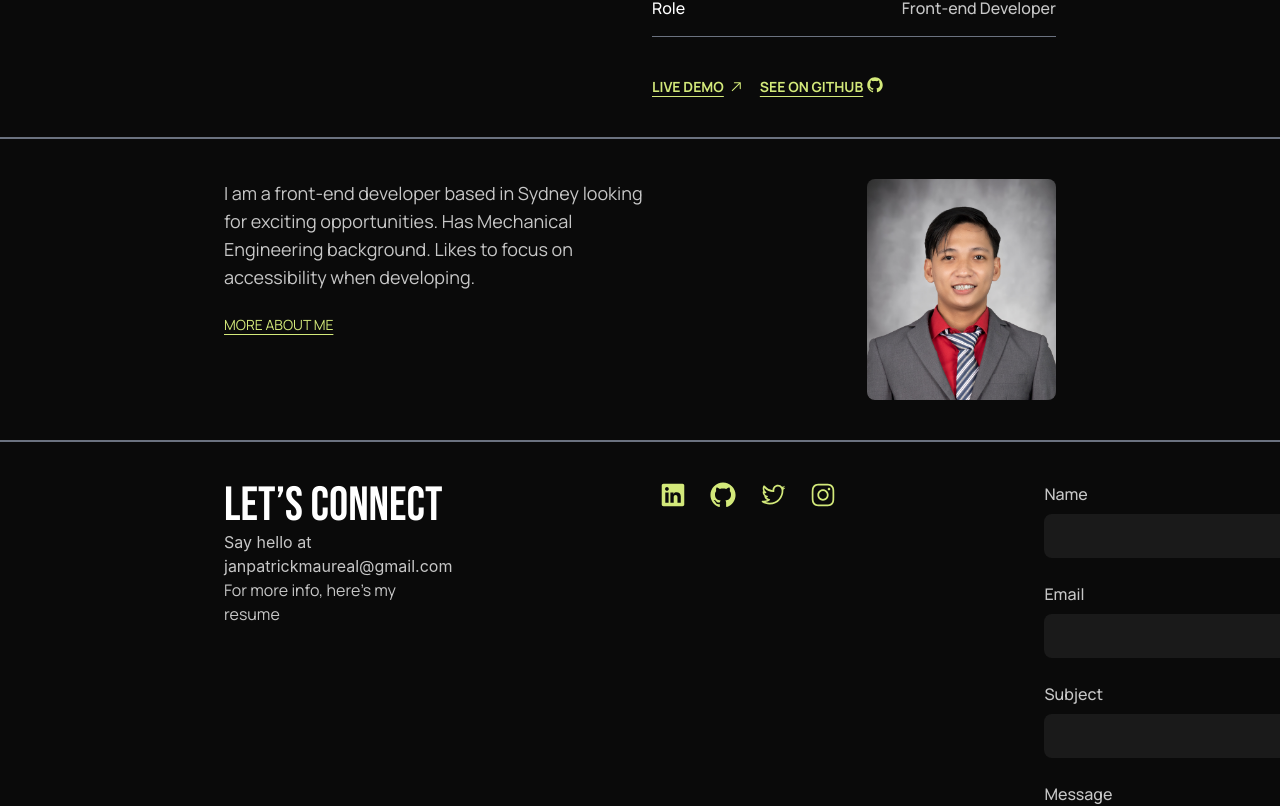
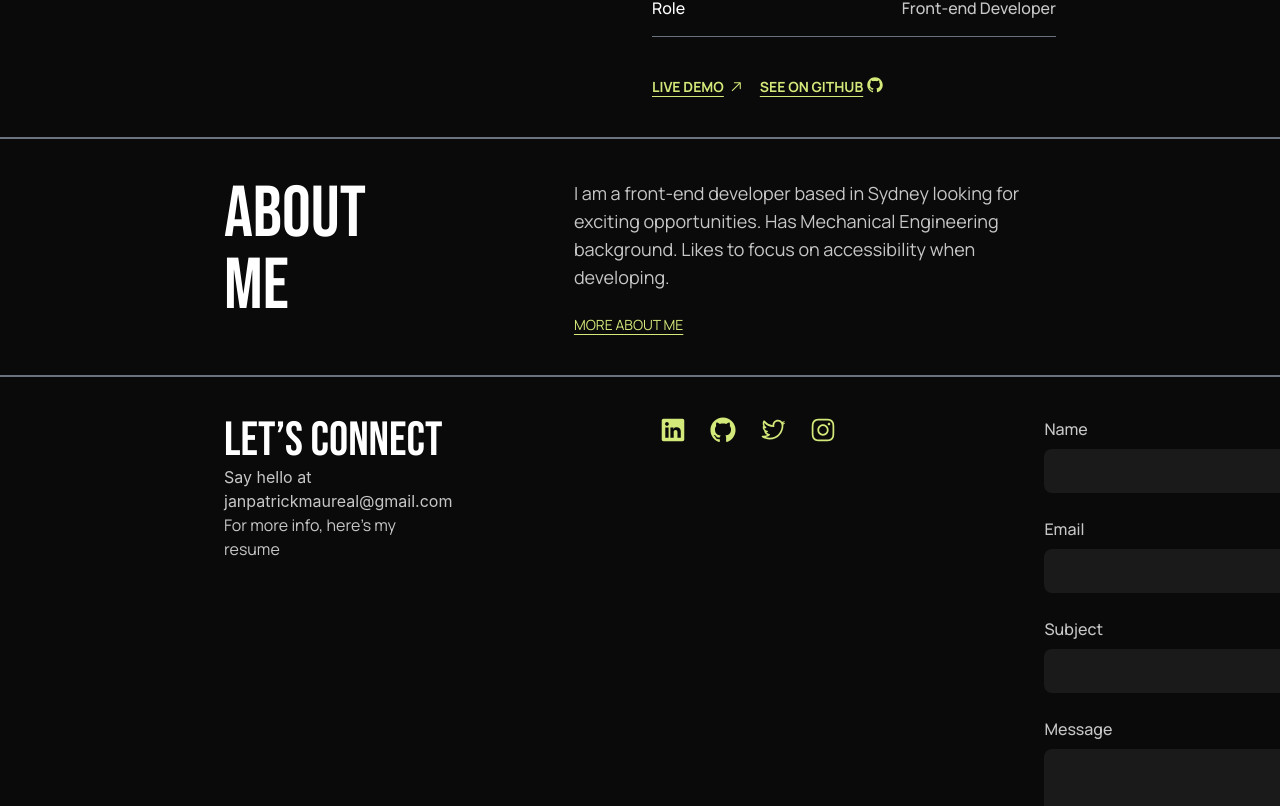
Before and after one commit to patrickMaureal/portfolio, a React (Vite) app: page / in a window 1280 px wide. Shown: the part 2278-3084 px from the top of the page. Built offline with nearby package versions, Linux system fonts and the light colour scheme.

Commit message:
update about me page

```diff
--- a/src/components/sections/about/About.tsx
+++ b/src/components/sections/about/About.tsx
@@ -2,12 +2,15 @@ import aboutImg from "../../../assets/profile/profile.png"
 
 const About = () => {
   return (
-    <div className="flex flex-col md:flex-row justify-between items-start p-8 md:px-40 md:py-12 lg:px-56 lg:py-10 space-y-20 lg:space-x-52 lg:space-y-0">
-			<div className="flex flex-col space-y-6">
-				<p className="font-manrope text-subtitle text-lg text-base">I am a front-end developer based in Sydney looking for exciting opportunities. Has Mechanical Engineering background. Likes to focus on accessibility when developing. </p>
+    <div className="flex flex-col md:flex-row justify-between items-start p-8 md:px-10 md:py-12 md:space-x-20 lg:px-56 lg:py-10 lg:space-x-52 lg:space-y-0">
+			<div>
+				<h1 className="font-bebas font-normal md:text-7xl text-9xl text-white">About Me</h1>
+			</div>
+			<div className="flex flex-col space-y-6 self-center">
+				<p className="font-manrope text-subtitle text-lg font-normal">I am a front-end developer based in Sydney looking for exciting opportunities. Has Mechanical Engineering background. Likes to focus on accessibility when developing. </p>
 				<a href="#" className="underline underline-offset-4 uppercase text-primary font-manrope text-sm"> More About Me</a>
 			</div>
-			<div>
+			<div className="md:hidden">
 				<img src={aboutImg} alt="" className="rounded-lg" />
 			</div>
 		</div>
```
